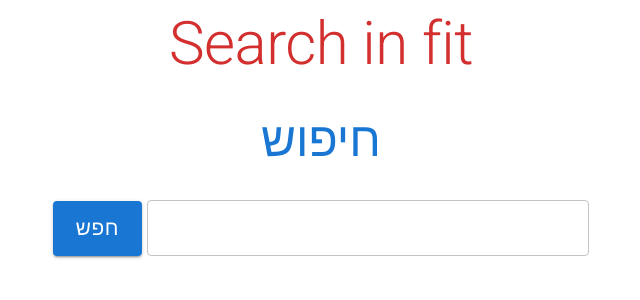
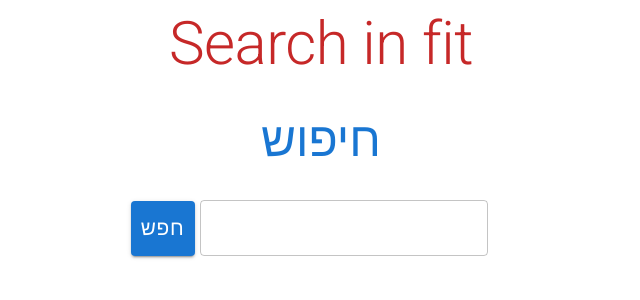
Before and after one commit to kobiez/search-fit, a React (Create React App) app: page / in a window 1280 px wide. Shown: the top 300 px of the page, without its empty margins (319-959 px from the left). Built offline with nearby package versions, Linux system fonts and the light colour scheme.

Commit message:
fixed grid layout

```diff
--- a/src/components/App.js
+++ b/src/components/App.js
@@ -1,9 +1,10 @@
 import MainSearchComponent from './MainSearchComponent';
+
 
 function App() {
   return (
     <div className="App">
-      <MainSearchComponent />
+        <MainSearchComponent />
     </div>
   );
 }
--- a/src/components/MainSearchComponent.js
+++ b/src/components/MainSearchComponent.js
@@ -1,18 +1,14 @@
 import { useState } from "react";
-import Box from '@mui/material/Box';
 import citiesData from "../utiles/placesData";
 import activitiesData from "../utiles/activitiesData";
-import PaginationFooter from "./Pagination";
 import SearchInFit from './SearchInFit';
 import requestToFitServer from '../functionsRelatedToSearch/freeFitService'
-import mapThroughSearchValueArr from '../functionsRelatedToSearch/mapThroughSearchValueArr'
 
 function MainSearchComponent() {
 
     const [errorMessage, setErrorMessage] = useState("")
     const [searchResult, setSearchResult] = useState([]);
     const [activityValue, setActivityValue] = useState(-1);
-    const [numOfItems, setNumOfItems] = useState(5);
 
     async function searchLogic(arrFromAutocompleteInput) {
         setErrorMessage("")
@@ -53,27 +49,14 @@ function MainSearchComponent() {
         setSearchResult(data)
     }
 
-    function handlePaginationOnChange(e, value) {
-        setNumOfItems(5 * value)
-    }
-
-    const searchResultesArray = mapThroughSearchValueArr(searchResult, activityValue)
-
-    const slicedArray = searchResultesArray.slice(numOfItems - 5, numOfItems)
-
     return (
         <div>
             <SearchInFit
-                slicedArray={slicedArray}
                 errorMessage={errorMessage}
                 searchLogic={searchLogic}
+                searchResult={searchResult}
+                activityValue={activityValue}
             />
-            <Box sx={{ marginTop: "2rem" }}>
-                {!errorMessage && <PaginationFooter
-                    searchResultesArray={searchResultesArray}
-                    handleChange={handlePaginationOnChange}
-                />}
-            </Box>
         </div >
     )
 }
--- a/src/components/Pagination.js
+++ b/src/components/Pagination.js
@@ -1,22 +1,29 @@
+import { useEffect, useState } from "react";
 import Box from '@mui/material/Box';
 import Pagination from '@mui/material/Pagination';
 
-function PaginationFooter({ searchResultesArray, handleChange }) {
+function PaginationFooter({ searchResultesArray, setNumOfItems}) {
+    const [count, setCount] = useState(0);
 
-    let count;
-    if (searchResultesArray.length > 0) {
-        count = Math.floor(searchResultesArray.length / 5 + 1)
+    useEffect(() => {
+        setCount(Math.ceil(searchResultesArray.length / 5))
+    }, [searchResultesArray.length])
+
+    function handlePaginationOnChange(e, value) {
+        setNumOfItems(5 * value)
     }
 
     return (
-        <Box sx={{ display: "flex", justifyContent: "center", alignItems: "center" }}>
+        <Box sx={{ display: "flex", justifyContent: "center" }} xs={12}>
             {count > 0 && <Pagination
                 showFirstButton
                 showLastButton
+                size="large"
                 variant="outlined"
                 color="primary"
                 count={count}
-                onChange={handleChange}
+                onChange={handlePaginationOnChange}
+                sx={{ position: "absolute", top: "95%" }}
             />}
         </Box>
     )
--- a/src/components/SearchInFit.js
+++ b/src/components/SearchInFit.js
@@ -1,52 +1,79 @@
 import Grid from "@mui/material/Grid";
 import Typography from "@mui/material/Typography";
 import SearchSection from './SearchSection';
+import PaginationFooter from "./Pagination";
+import mapThroughSearchValueArr from '../functionsRelatedToSearch/mapThroughSearchValueArr'
+import { useState } from "react";
 
-function SearchInFit({ errorMessage, slicedArray, searchLogic }) {
+function SearchInFit({ errorMessage, searchLogic, activityValue, searchResult}) {
+
+    const [numOfItems, setNumOfItems] = useState(5);
+
+    const searchResultesArray = mapThroughSearchValueArr(searchResult, activityValue)
+
+    const slicedArray = searchResultesArray.slice(numOfItems - 5, numOfItems)
 
     return (
-        <div>
-            <Grid
-                container
-                direction="column"
-                justifyContent="center"
-                alignItems="center"
-            >
+        <Grid container display="flex" direction="column" spacing={3}>
+            <Grid item xs={4}>
                 <Typography
                     variant="h2"
-                    mb={4}
-                    color="error"
+                    mb={1}
+                    color="error.dark"
+                    textAlign="center"
                 >
                     Search in fit
                 </Typography>
+            </Grid>
+            <Grid item xs={4}>
                 <Typography
                     variant="h3"
                     mb={4}
                     color="primary"
+                    textAlign="center"
                 >
                     חיפוש
                 </Typography>
+            </Grid>
             <SearchSection
                 searchLogic={searchLogic}
             />
-                <Grid container
+            <Grid item
                 sx={{
                     display: "flex",
+                    flexWrap: "wrap",
                     justifyContent: "space-around",
+                    alignItems: "center",
                     marginTop: "5rem"
                 }}
             >
-                    <Typography
+                {errorMessage && <Typography
                     variant="h5"
                     color="error"
                     gutterBottom
                 >
-                        {errorMessage && errorMessage}
-                    </Typography>
+                    {errorMessage}
+                </Typography>}
+                <Grid container
+                    spacing={2}
+                    sx={{
+                        display: "flex",
+                        flexDirection: "row",
+                        alignItems: "center",
+                        justifyContent: "center",
+                        flexWrap: "wrap"
+                    }}
+                >
                     {!errorMessage && slicedArray}
                 </Grid>
             </Grid>
-        </div>
+            <Grid item>
+                {!errorMessage && <PaginationFooter
+                    searchResultesArray={searchResultesArray}
+                    setNumOfItems={setNumOfItems}
+                />}
+            </Grid>
+        </Grid>
     )
 }
 
--- a/src/components/SearchSection.js
+++ b/src/components/SearchSection.js
@@ -12,10 +12,16 @@ function SearchSection({ searchLogic }) {
     const [arrayToShow, setArrayToShow] = useState([]);
 
     return (
-        <Grid
-            item
+        <Grid container component={"div"}
+            spacing={1}
             sx={{
-                width: "100%",
+                display: "flex",
+                flexDirection: "row",
+                justifyContent: "center"
+            }}
+        >
+            <Grid item xs={8} md={8} lg={6}
+                sx={{
                     display: "flex",
                     flexDirection: "row",
                     alignItems: "center",
@@ -27,7 +33,7 @@ function SearchSection({ searchLogic }) {
                     variant="contained"
                     onClick={() => searchLogic(inputValue)}
                     sx={{
-                    width: "7%",
+                        width: "10%",
                         height: "55px",
                         fontSize: " 1.3rem",
                         marginRight: "5px"
@@ -40,7 +46,7 @@ function SearchSection({ searchLogic }) {
                     multiple
                     clearOnEscape
                     noOptionsText="Type to search..."
-                sx={{ width: "35%" }}
+                    sx={{ width: "45%" }}
                     closeText={"Close"}
                     clearText={"Bye Bye"}
                     id="combo-box"
@@ -62,6 +68,7 @@ function SearchSection({ searchLogic }) {
                     }}
                 />
             </Grid>
+        </Grid>
     )
 }
 
--- a/src/functionsRelatedToSearch/mapThroughSearchValueArr.js
+++ b/src/functionsRelatedToSearch/mapThroughSearchValueArr.js
@@ -8,8 +8,17 @@ import Link from '@mui/material/Link';
 
 function mapThroughSearchValueArr(arrFromClientSearch, activityId) {
     const searchResultesToShow = arrFromClientSearch.map((value) =>
-        <Grid item key={value.Id} sx={{ margin: "1rem", width: "13rem" }} xs={12} sm={5} md={2} xl={2}>
-            <Card >
+        <Grid item key={value.Id} xs={4} md={2}>
+            <Card
+                sx={{
+                    display: "flex",
+                    flexDirection: "column",
+                    justifyContent: "center",
+                    alignItems: "center",
+                    height: "25rem",
+                    position:"relative"
+                }}
+            >
                 <CardActionArea
                     href={"https://freefit.co.il/CLUBS/?CLUB=" + value.Id + "&SUBCLUBCATEGORY=" + activityId}
                     target="_blank"
@@ -17,7 +26,12 @@ function mapThroughSearchValueArr(arrFromClientSearch, activityId) {
                 >
                     <CardMedia
                         component="img"
-                        height="180"
+                        sx={{
+                            display: "block",
+                            marginLeft: "auto",
+                            marginRight: "auto",
+                            width: "50%"
+                        }}
                         image={'https://freefit.co.il' + value.LogoPath}
                         alt={value.Name}
                     />
@@ -27,7 +41,16 @@ function mapThroughSearchValueArr(arrFromClientSearch, activityId) {
                         </Typography>
                     </CardContent>
                 </CardActionArea>
-                <CardActions sx={{ marginLeft: "7rem" }}>
+                <CardActions
+                    sx={{
+                        display:"flex",
+                        flexDirection:"column",
+                        justifyContent:"center",
+                        alignItems:"flex-end",
+                        position:"absolute",
+                        top:"85%"
+                    }}
+                >
                     <Typography variant="body1">
                         <Link href={value.SiteUrl}
                             underline="none"
@@ -36,8 +59,6 @@ function mapThroughSearchValueArr(arrFromClientSearch, activityId) {
                         >לאתר הבית
                         </Link>
                     </Typography>
-                </CardActions>
-                <CardActions sx={{ marginLeft: "6rem" }}>
                     <Typography variant="body1">
                         <Link href={"https://freefit.co.il/CLUBS/?CLUB=" + value.Id + "&SUBCLUBCATEGORY=" + activityId}
                             underline="none"
```
Lines whose indentation alone changed are shown as unchanged.
